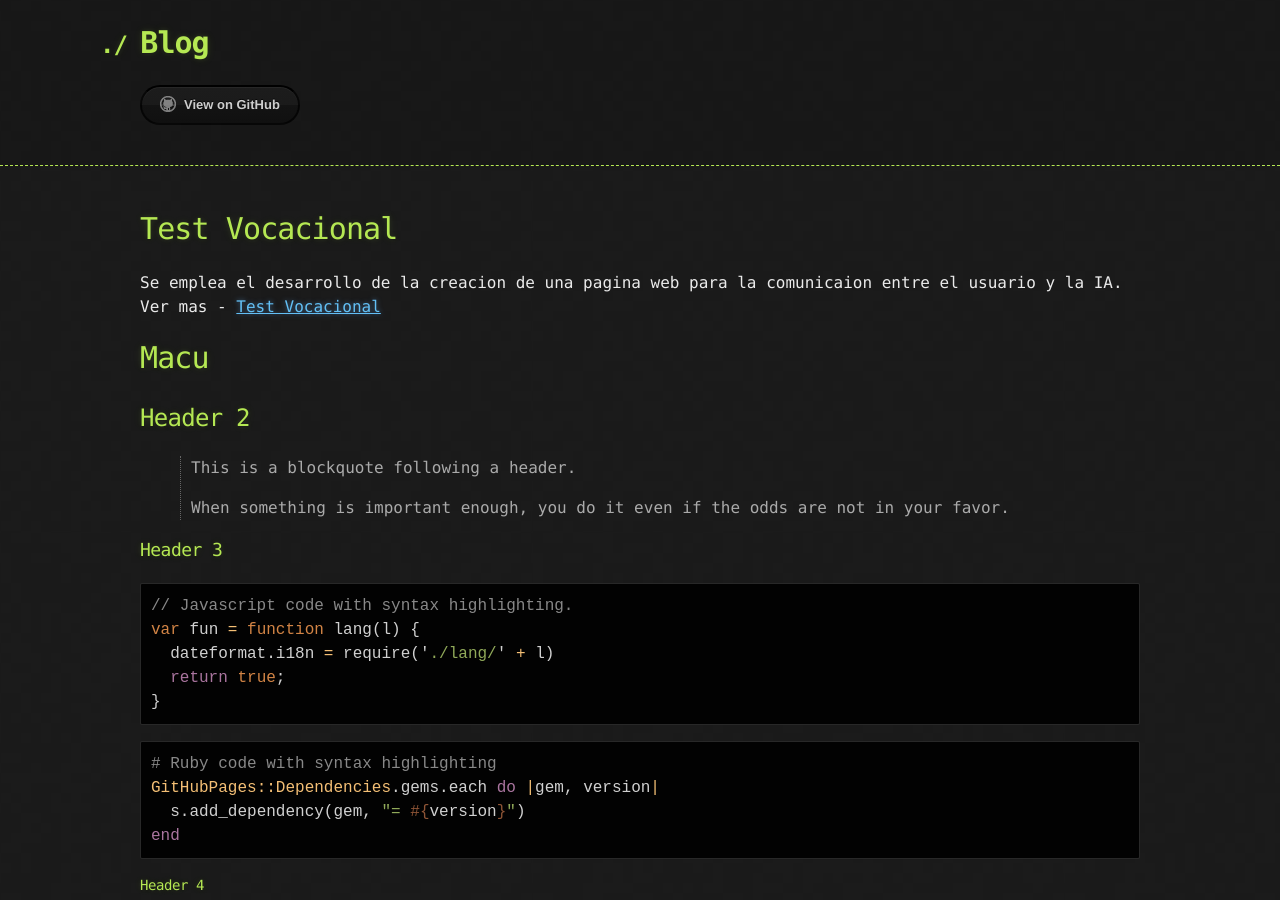
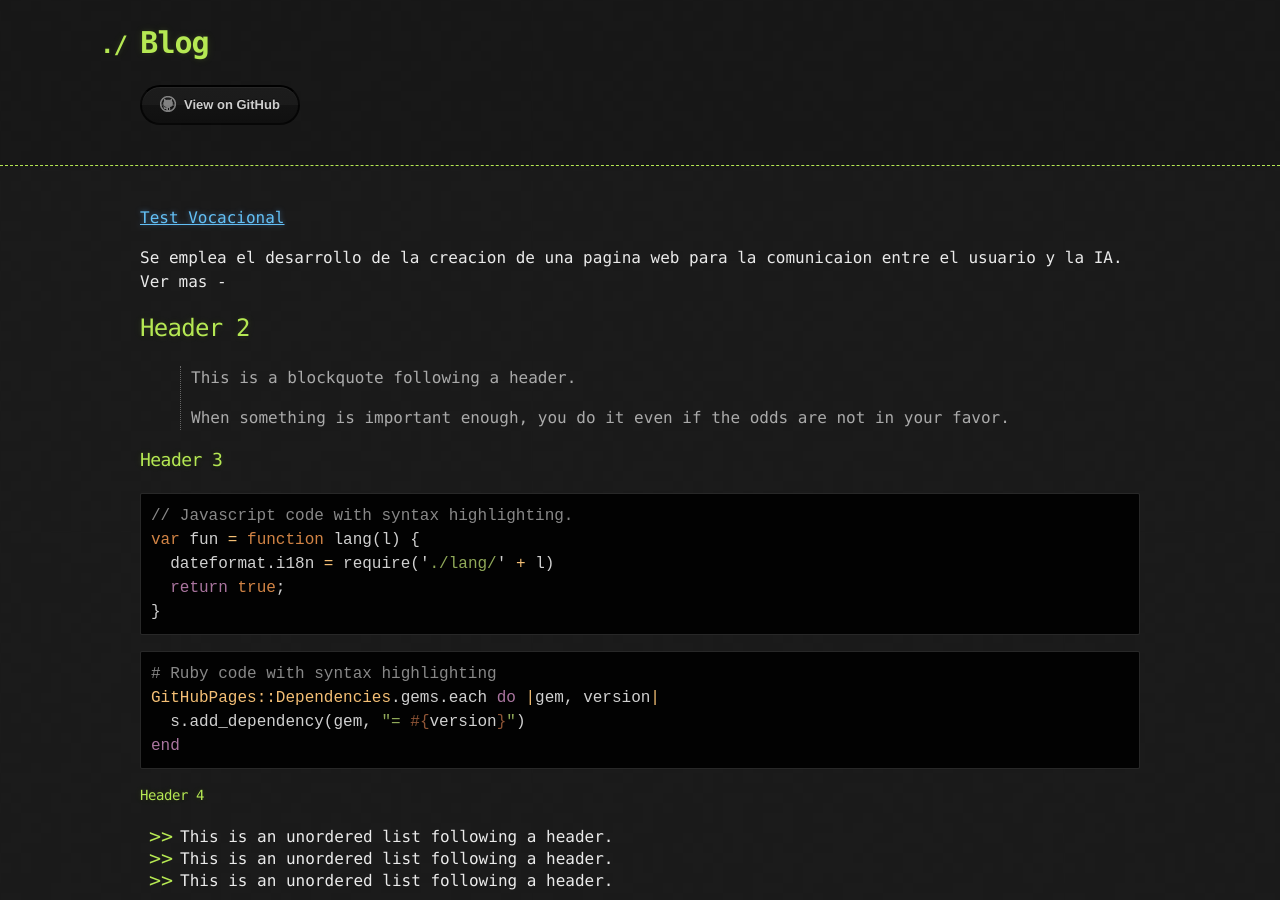
Before and after one commit to NinjaDiaz007/Blog, a Jekyll site: the page built from index.md, in a window 1280 px wide and 900 px high. Built offline with Jekyll 4.4.1, drawn with Linux system fonts in a browser that asks for light colours; the repository's description, which GitHub fills in, is left out; our own code applies the rules of GitHub Pages for plain Markdown files.

Commit message:
Add files via upload

```diff
--- a/index.md
+++ b/index.md
@@ -2,12 +2,12 @@
 layout: default
 ---
 
-# Test Vocacional
+[Test Vocacional](./test-vocacional.html)
 
-Se emplea el desarrollo de la creacion de una pagina web para la comunicaion entre el usuario y la IA. Ver mas - [Test Vocacional](./test-vocacional.html)
+Se emplea el desarrollo de la creacion de una pagina web para la comunicaion entre el usuario y la IA. Ver mas -
 
 
-# Macu
+
 ## Header 2
 
 > This is a blockquote following a header.
```
